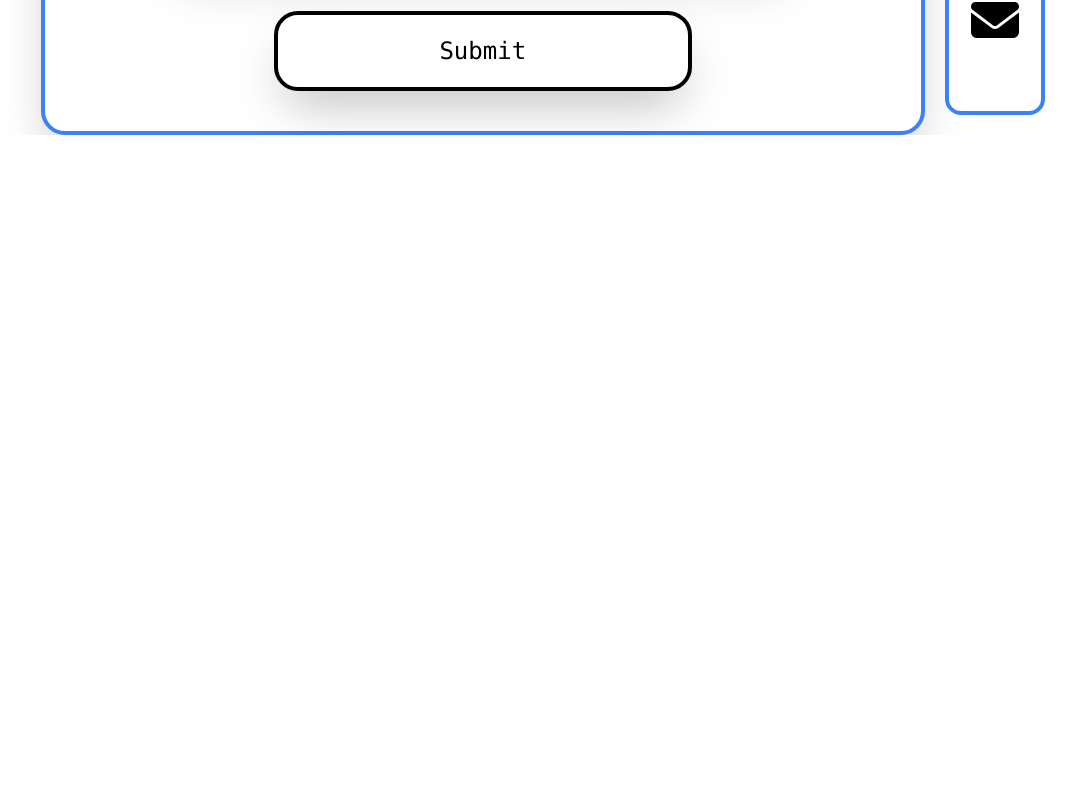
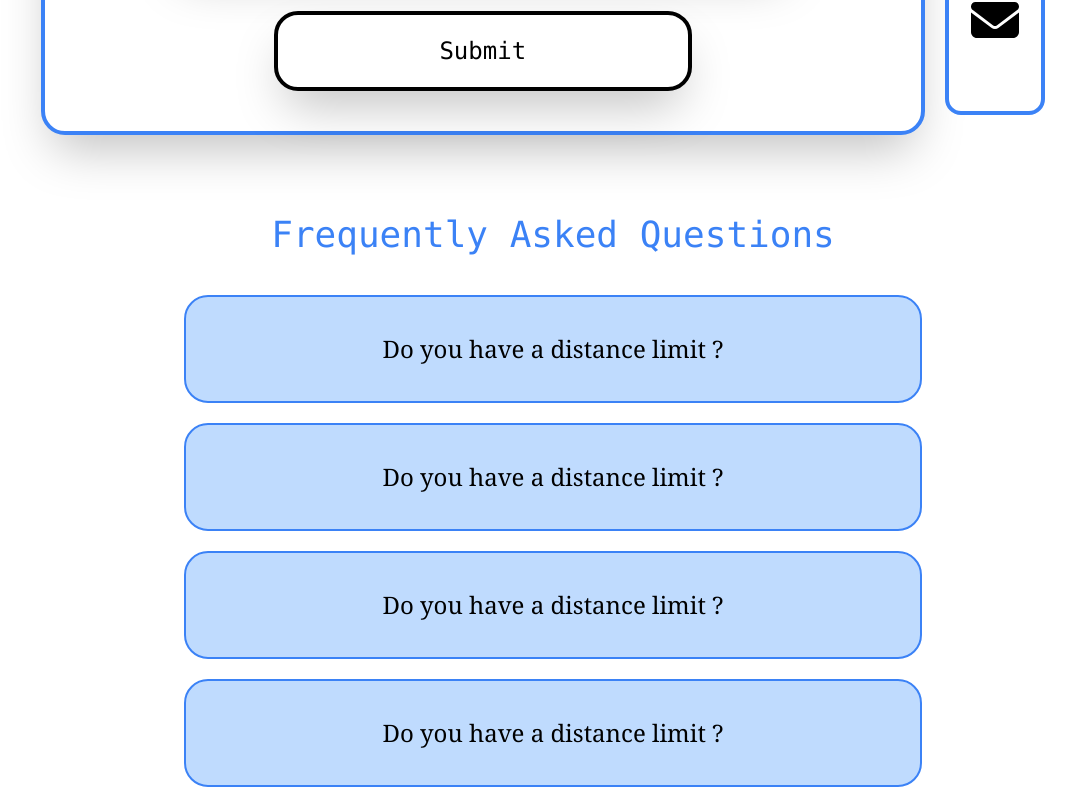
Before and after one commit to Phickayor/AmenJetRebuild, a React (Create React App) app in the folder amen-jet.html/: page / in a window 1280 px wide. Shown: the part 4373-5180 px from the top of the page, without its empty margins (87-1163 px from the left). Before the commit the page ends 4508 px from the top, so only its background shows below. Built offline with nearby package versions, Linux system fonts and the light colour scheme.

Commit message:
FAQ section

```diff
--- a/amen-jet.html/src/App.js
+++ b/amen-jet.html/src/App.js
@@ -7,6 +7,7 @@ import Goals from "./components/Goals";
 import Contact from "./components/Contact";
 // import Footer from "./components/Footer";
 import "./App.css";
+import Faqs from "./components/Faqs";
 
 function App() {
   return (
@@ -20,6 +21,7 @@ function App() {
       <Gallery />
       <Reviews />
       <Contact />
+      <Faqs />
       {/* <Footer />*/}
     </div>
   );
--- /dev/null
+++ b/amen-jet.html/src/components/Faqs.js
@@ -0,0 +1,69 @@
+import React from "react"
+function Faqs() {
+  return (
+    <div className="mx-auto my-0  w-4/5 ">
+      <h1 className="mt-20 mb-10 text-4xl font-mono text-blue-500">
+        Frequently Asked Questions
+      </h1>
+      <div className="lg:m-5 my-5">
+        <div
+          className="bg-blue-200 border-2 xl:w-9/12 mx-auto my-0 lg:py-5 border-blue-500 rounded-3xl mb-5 "
+
+        >
+          <a href="#1">
+            <div className="text-2xl text-left font-serif p-4 xl:text-center">
+              Do you have a distance limit ?</div>
+          </a>
+          <p id="1" className="target:block hidden text-xl text-left font-serif p-5 xl:text-center">
+            Lorem ipsum dolor sit amet consectetur adipisicing elit. Debitis,
+            quos ab tenetur culpa possimus officiis ex consequuntur nisi
+            provident sapiente ipsa molestiae voluptate
+          </p>
+        </div><div
+          className="bg-blue-200 border-2 xl:w-9/12 mx-auto my-0 lg:py-5 border-blue-500 rounded-3xl mb-5 "
+
+        >
+          <a href="#2">
+            <div className="text-2xl text-left font-serif p-4 xl:text-center">
+              Do you have a distance limit ?</div>
+          </a>
+          <p id="2" className="target:block hidden text-xl text-left font-serif p-5 xl:text-center">
+            Lorem ipsum dolor sit amet consectetur adipisicing elit. Debitis,
+            quos ab tenetur culpa possimus officiis ex consequuntur nisi
+            provident sapiente ipsa molestiae voluptate
+          </p>
+        </div>
+        <div
+          className="bg-blue-200 border-2 xl:w-9/12 mx-auto my-0 lg:py-5 border-blue-500 rounded-3xl mb-5 "
+
+        >
+          <a href="#3">
+            <div className="text-2xl text-left font-serif p-4 xl:text-center">
+              Do you have a distance limit ?</div>
+          </a>
+          <p id="3" className="target:block hidden text-xl text-left font-serif p-5 xl:text-center">
+            Lorem ipsum dolor sit amet consectetur adipisicing elit. Debitis,
+            quos ab tenetur culpa possimus officiis ex consequuntur nisi
+            provident sapiente ipsa molestiae voluptate
+          </p>
+        </div>
+        <div
+          className="bg-blue-200 border-2 xl:w-9/12 mx-auto my-0 lg:py-5 border-blue-500 rounded-3xl mb-5 "
+
+        >
+          <a href="#4">
+            <div className="text-2xl text-left font-serif p-4 xl:text-center">
+              Do you have a distance limit ?</div>
+          </a>
+          <p id="4" className="target:block hidden text-xl text-left font-serif p-5 xl:text-center">
+            Lorem ipsum dolor sit amet consectetur adipisicing elit. Debitis,
+            quos ab tenetur culpa possimus officiis ex consequuntur nisi
+            provident sapiente ipsa molestiae voluptate
+          </p>
+        </div>
+      </div>
+    </div >
+  );
+}
+
+export default Faqs;
```
